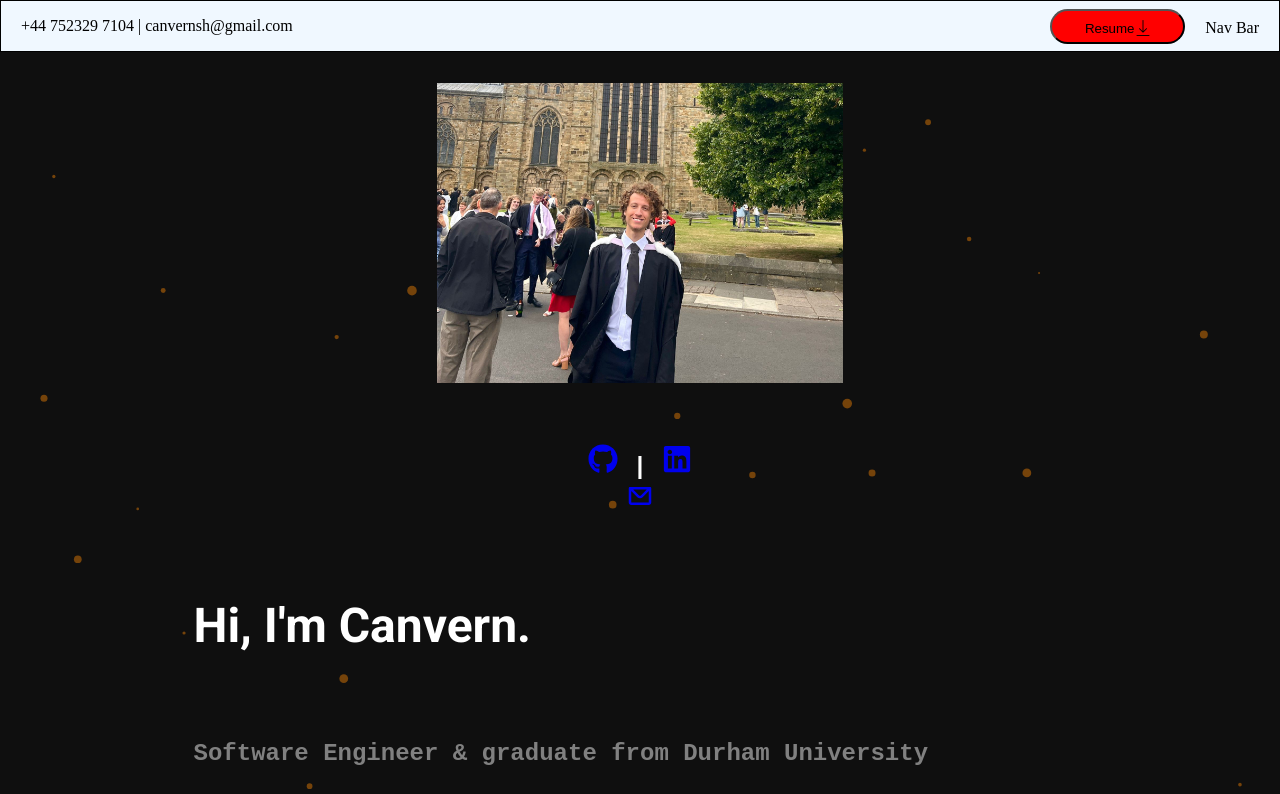
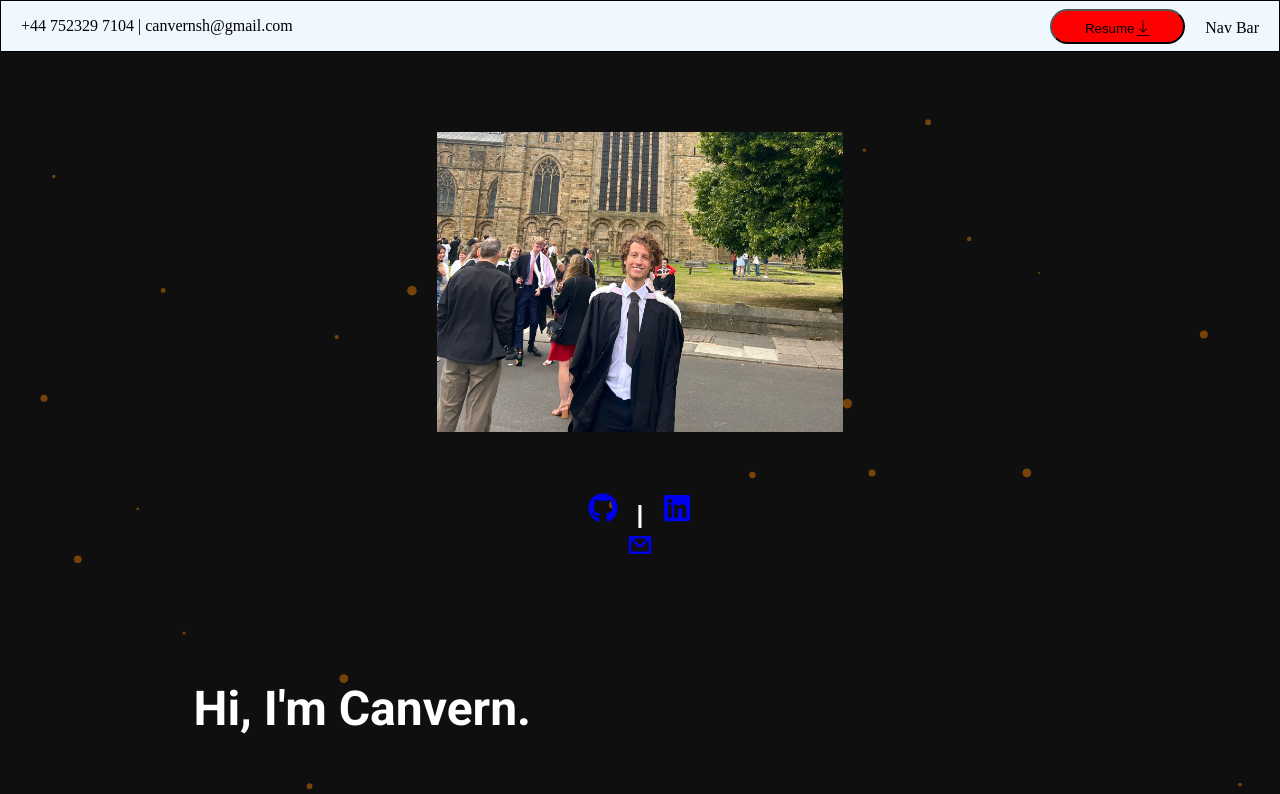
Before and after one commit to CanvernSH/Portfolio, a React (Create React App) app: page / in a window 1280 px wide. Shown: the top 794 px of the page. Built offline with nearby package versions, Linux system fonts and the light colour scheme.

Commit message:
Added Achievements & Certificates and fixed visual error within intro section

```diff
--- a/src/App.js
+++ b/src/App.js
@@ -70,6 +70,8 @@ function App() {
     detectRetina: true,
   }), []);
 
+
+
   return (
     <div>
       <Particles id="tsparticles" options={options} particlesLoaded={particlesLoaded} />
@@ -84,13 +86,15 @@ function App() {
 
 
 
+      <div style={{height: '100vh', display: 'flex', justifyContent: 'center', alignItems: 'center', minHeight: 'fit-content'}}>
       <div className='intro-container'>
-          <div style={{width: '406px', height:'300px', textAlign: 'center'}}>
+          <div style={{textAlign: 'center'}}>
             <img src={CSH_photo} style={{width: '406px', height:'300px'}} alt=''></img>
             <br></br><br></br><br></br>
             <a href="https://github.com/canvernsh"><FaGithub size={30}></FaGithub></a> | <a href="https://linkedin.com/in/canvernsh"><FaLinkedin size={30}></FaLinkedin></a>
             <br></br>
             <a href="mailto:canvernsh@gmail.com"><CgMail size={30}></CgMail></a>
+            <br></br><br></br><br></br><br></br>
           </div>
           <div style={{color: 'grey'}}>
             <h1 style={{fontFamily: 'Roboto', color:'white'}}>Hi, I'm Canvern.</h1>
@@ -101,6 +105,7 @@ function App() {
             <br></br>
             Experienced in software development with experience in Outlier
           </div>
+      </div>
       </div>
 
         <div>
@@ -258,15 +263,15 @@ function App() {
       <div style={{display: 'flex', margin: '0 auto', textAlign: 'center', alignItems: 'center', justifyContent: 'center', color: 'white'}}>
 
         <div className='certificate-container'>
-          a
+          UKMT Olympiad <br></br><br></br> Best in School award (x2), Gold certificates (×4) and National Qualification
         </div>
 
         <div className='certificate-container'>
-          a
+          Hackthon <br></br><br></br> Experienced Programming in Team Environments
         </div>
 
         <div className='certificate-container'>
-          a
+          Subject Prize <br></br><br></br> Recognised for consistently exceptional academic performance
         </div>
 
       </div>
--- a/src/index.css
+++ b/src/index.css
@@ -14,7 +14,6 @@ html, body {
 
 .intro-container{
     color: white;
-    height: 100vh;
     display: flex;
     justify-content: center;
     align-items: center;
@@ -24,7 +23,11 @@ html, body {
     font-weight: bolder;
     flex-direction: row;
     flex-wrap: wrap;
-    min-height: fit-content;
+    margin-top: 10vh;
+    margin-bottom: 10vh;
+    height: fit-content;
+    width: 100%;
+
 }
 
 
@@ -97,12 +100,15 @@ body{
 }
 
 .certificate-container{
+    display: flex;
     background-color:cornflowerblue;
     height: 200px;
     width: 300px;
     border-radius: 60px;
     margin-left: 40px;
     margin-right: 40px;
+    align-items: center;
+    justify-content: center;
 
 }
 
```
